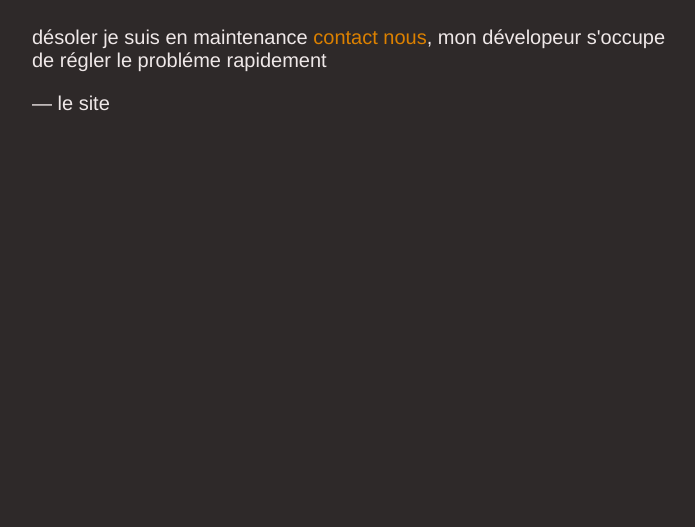
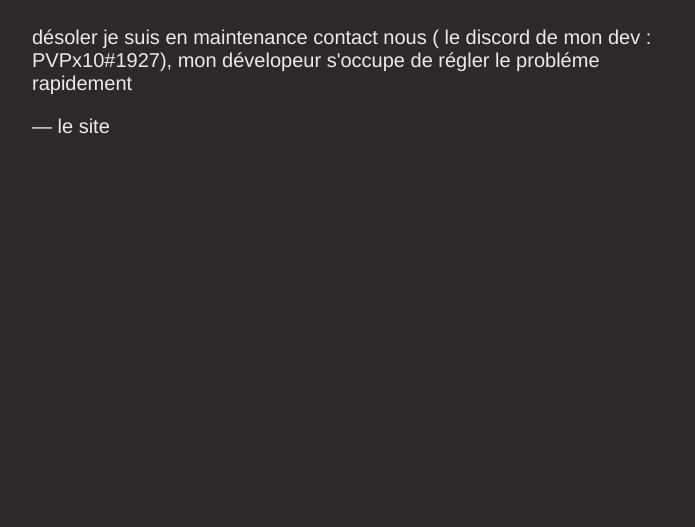
Before and after one commit to gamerlucas23456/la_patate_chaude, a plain HTML site: page index.html in a window 1280 px wide. Shown: the part 273-800 px from the top of the page, without its empty margins (283-978 px from the left). Drawn offline with Linux system fonts and the light colour scheme.

Commit message:
modified:   index.html

```diff
--- a/index.html
+++ b/index.html
@@ -20,7 +20,7 @@
     <article>
         <h1>Je revien bientôt</h1>
         <div>
-            <p>désoler je suis en maintenance<a href="mailto:#"> contact nous</a>, mon dévelopeur s'occupe de régler le probléme rapidement</p>
+            <p>désoler je suis en maintenance contact nous ( le discord de mon dev : PVPx10#1927), mon dévelopeur s'occupe de régler le probléme rapidement</p>
             <p>&mdash; le site</p>
         </div>
     </article>
```
